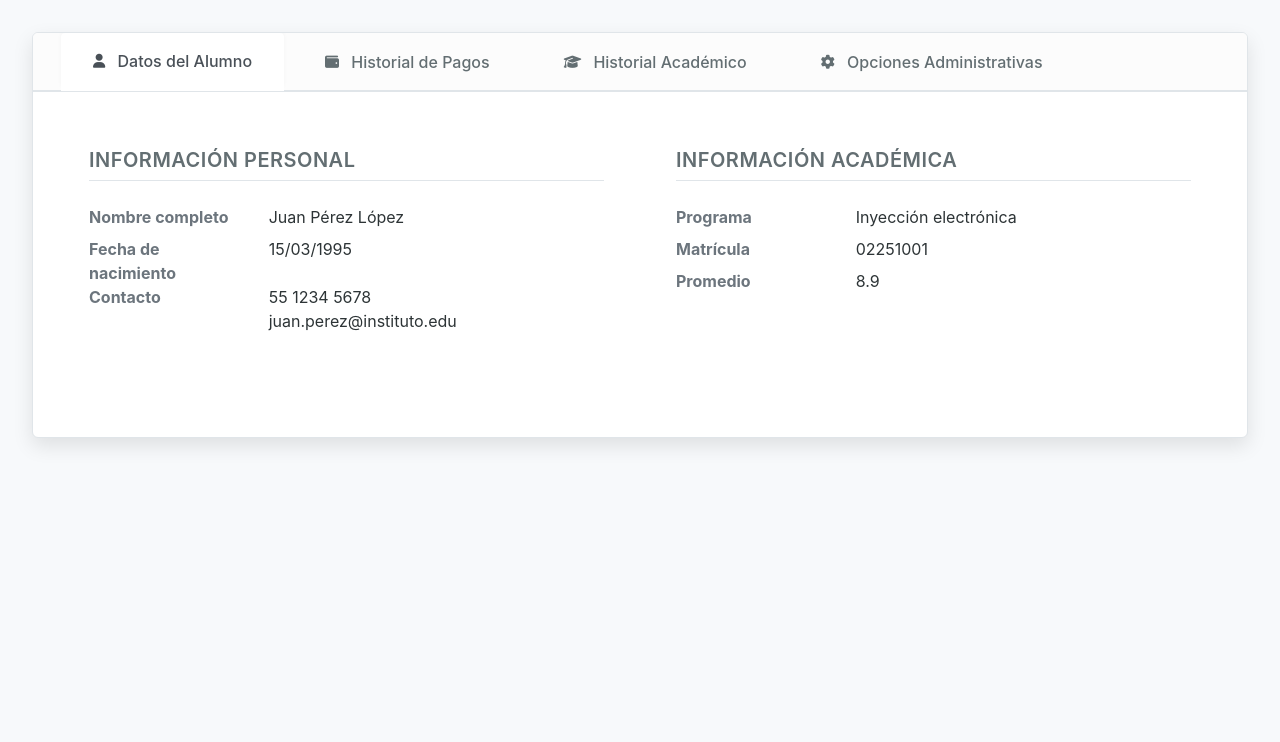
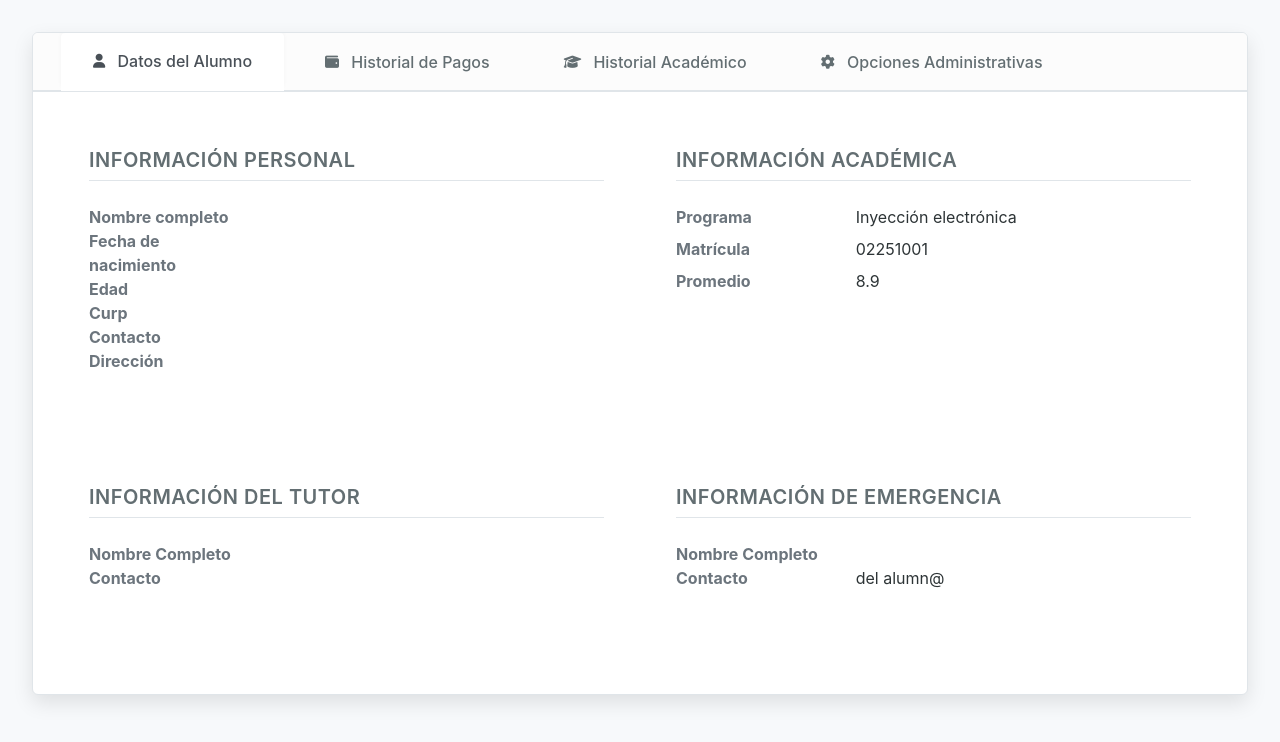
Before and after one commit to isacfesp/Agora, a PHP site: page /Modules/Alumnos/alumno.php in a window 1280 px wide. Shown: the top 742 px of the page. Run offline with PHP 8.4, Linux system fonts and the light colour scheme.

Commit message:
Datos de Alumno en acciones y Estadística tipo de pago

```diff
--- a/Modules/Alumnos/alumno.php
+++ b/Modules/Alumnos/alumno.php
@@ -1,3 +1,29 @@
+<?php
+$apaterno = isset($_GET['apaterno']) ? $_GET['apaterno'] : '';
+$amaterno = isset($_GET['amaterno']) ? $_GET['amaterno'] : '';
+$nombre = isset($_GET['nombre']) ? $_GET['nombre'] : '';
+$nacimiento = isset($_GET['nacimiento']) ? $_GET['nacimiento'] : '';
+$edad = isset($_GET['edad']) ? $_GET['edad'] : '';
+$curp = isset($_GET['curp']) ? $_GET['curp'] : '';
+$celular = isset($_GET['celular']) ? $_GET['celular'] : '';
+$email = isset($_GET['email']) ? $_GET['email'] : '';
+$telefono = isset($_GET['telefono']) ? $_GET['telefono'] : '';
+$calle = isset($_GET['calle']) ? $_GET['calle'] : '';
+$colonia = isset($_GET['colonia']) ? $_GET['colonia'] : '';
+$cp = isset($_GET['cp']) ? $_GET['cp'] : '';
+$municipio = isset($_GET['municipio']) ? $_GET['municipio'] : '';
+$t_apaterno = isset($_GET['t_apaterno']) ? $_GET['t_apaterno'] : '';
+$t_amaterno = isset($_GET['t_amaterno']) ? $_GET['t_amaterno'] : '';
+$t_nombre = isset($_GET['t_nombre']) ? $_GET['t_nombre'] : '';
+$t_telefono = isset($_GET['t_telefono']) ? $_GET['t_telefono'] : '';
+$t_celular = isset($_GET['t_celular']) ? $_GET['t_celular'] : '';
+$t_email = isset($_GET['t_email']) ? $_GET['t_email'] : '';
+$e_apaterno = isset($_GET['e_apaterno']) ? $_GET['e_apaterno'] : '';
+$e_amaterno = isset($_GET['e_amaterno']) ? $_GET['e_amaterno'] : '';
+$e_nombre = isset($_GET['e_nombre']) ? $_GET['e_nombre'] : '';
+$e_parentesco = isset($_GET['e_parentesco']) ? $_GET['e_parentesco'] : '';
+$e_telefono = isset($_GET['e_telefono']) ? $_GET['e_telefono'] : '';
+?>
 <!DOCTYPE html>
 <html lang="es">
 <head>
@@ -225,15 +251,30 @@
                             <h5 class="data-header">Información Personal</h5>
                             <dl class="row">
                                 <dt class="col-sm-4 text-secondary">Nombre completo</dt>
-                                <dd class="col-sm-8">Juan Pérez López</dd>
+                                <dd class="col-sm-8"><?php echo $nombre . ' ' . $apaterno . ' ' . $amaterno ?></dd>
 
                                 <dt class="col-sm-4 text-secondary">Fecha de nacimiento</dt>
-                                <dd class="col-sm-8">15/03/1995</dd>
+                                <dd class="col-sm-8"><?php echo $nacimiento ?></dd>
+
+                                <dt class="col-sm-4 text-secondary">Edad</dt>
+                                <dd class="col-sm-8"><?php echo $edad ?></dd>
+
+                                <dt class="col-sm-4 text-secondary">Curp</dt>
+                                <dd class="col-sm-8"><?php echo $curp ?></dd>
 
                                 <dt class="col-sm-4 text-secondary">Contacto</dt>
                                 <dd class="col-sm-8">
-                                    <div>55 1234 5678</div>
-                                    <div>juan.perez@instituto.edu</div>
+                                    <div><?php echo $celular ?></div>
+                                    <div><?php echo $telefono ?></div>
+                                    <div><?php echo $email ?></div>
+                                </dd>
+
+                                <dt class="col-sm-4 text-secondary">Dirección</dt>
+                                <dd class="col-sm-8">
+                                    <div><?php echo $calle ?></div>
+                                    <div><?php echo $colonia ?></div>
+                                    <div><?php echo $cp ?></div>
+                                    <div><?php echo $municipio ?></div>
                                 </dd>
                             </dl>
                         </div>
@@ -254,6 +295,40 @@
                             </dl>
                         </div>
                     </div>
+
+                    <div class="col-md-6">
+                        <div class="data-card">
+                            <h5 class="data-header">Información del Tutor</h5>
+                            <dl class="row">
+                                <dt class="col-sm-4 text-secondary">Nombre Completo</dt>
+                                <dd class="col-sm-8"><?php echo $t_nombre . ' ' . $t_apaterno . ' ' . $t_amaterno ?></dd>
+
+                                <dt class="col-sm-4 text-secondary">Contacto</dt>
+                                <dd class="col-sm-8">
+                                    <div><?php echo $t_celular ?></div>
+                                    <div><?php echo $t_telefono ?></div>
+                                    <div><?php echo $t_email ?></div>
+                                </dd>
+                            </dl>
+                        </div>
+                    </div>
+
+                    <div class="col-md-6">
+                        <div class="data-card">
+                            <h5 class="data-header">Información de Emergencia</h5>
+                            <dl class="row">
+                                <dt class="col-sm-4 text-secondary">Nombre Completo</dt>
+                                <dd class="col-sm-8"><?php echo $e_nombre . ' ' . $e_apaterno . ' ' . $e_amaterno ?></dd>
+
+                                <dt class="col-sm-4 text-secondary">Contacto</dt>
+                                <dd class="col-sm-8">
+                                    <div><?php echo $e_parentesco . ' del alumn@' ?></div>
+                                    <div><?php echo $e_telefono ?></div>
+                                </dd>
+                            </dl>
+                        </div>
+                    </div>
+
                 </div>
             </div>
 
--- a/Modules/Alumnos/fetch_alumno.php
+++ b/Modules/Alumnos/fetch_alumno.php
@@ -22,7 +22,7 @@ if ($id) {
         $data = $result->fetch_assoc();
         echo json_encode($data);
     } else {
-        echo json_encode(['error' => 'Contacto no encontrado']);
+        echo json_encode(['error' => 'Alumno no encontrado']);
     }
     $stmt->close();
 } else {
```
Also changed, not shown: Templates/alumnos.php (+8 -1 lines), Templates/home.html (+15 -0 lines).
